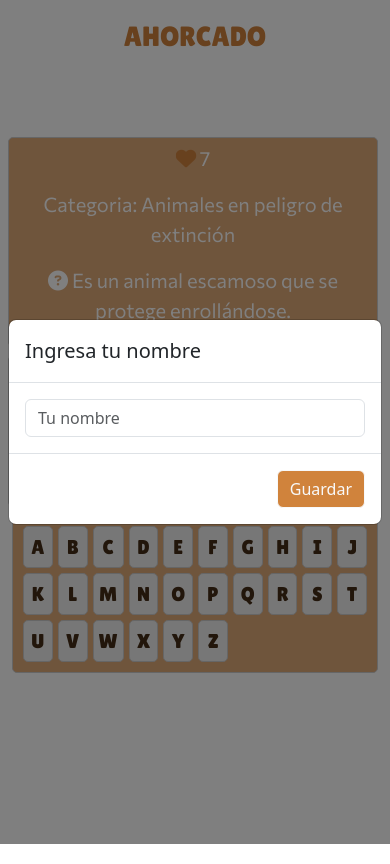
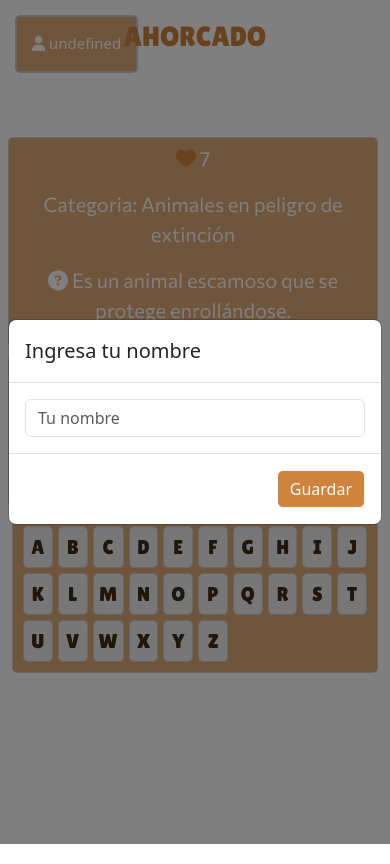
Before and after one commit to Joel26m/ahorcadoJuego, a plain HTML site: page index.html in a window 390 px wide. Both pictures are taken after a click on the button "Jugar". Drawn offline with nearby package versions, Linux system fonts and the light colour scheme; some packages are replaced by stand-ins of ours; a script that the page names is missing.

Commit message:
modificaciones agregadas

```diff
--- a/index.html
+++ b/index.html
@@ -19,20 +19,21 @@
     <title>Document</title>
 </head>
 <body>
-<section>
-
-</section>
     <div class="container" id="inicio-container">
-        <img src="img/TITULOU.png" alt="">
+        <img src="img/TITULOU.png" alt="" id="titulo">
         <button onclick="iniciarJuego()" class="botones">Jugar</button>
         <button onclick="mostrarInstrucciones()" class="botones">Instrucciones</button>
         <div id="instrucciones" style="display: none;">
             <p>Instrucciones</p>
         </div>
     </div>
+    <div id="nombre-usuario" style="display: none;">
+      <p id="nombre" ></p>
+  </div>
+    <div class="container" id="ahorcado-container" style="display:none">
 
-    <div class="container" id="ahorcado-container" style="display:none">
         <div class="row">
+
             <div class="col-sm-12 col-lg-6" id="h1_palabra">
                 <h1>AHORCADO</h1>
                 <p id="palabra"></p>
--- a/js/ahorcado.js
+++ b/js/ahorcado.js
@@ -77,15 +77,22 @@ function iniciarJuego() {
         solicitarNombreUsuario();
     }
 
-    // Oculta la sección de inicio
+
+  const nombre = document.getElementById("nombre");
+  nombre.innerHTML = `<i class='fa-solid fa-user'></i>  ${nombreUsuario}`;
+
     document.getElementById("inicio-container").style.display = "none";
 
     generarTeclado();
-    // Muestra la sección del juego
+
     document.getElementById("ahorcado-container").style.display = "block";
+
+    document.getElementById("nombre-usuario").style.display = "block";
+
 
     // Inicializa la interfaz del juego
     actualizarInterfaz();
+    guardarEnLocalStorage();
 }
 function mostrarInstrucciones() {
     // Muestra la sección de instrucciones
--- a/js/function.js
+++ b/js/function.js
@@ -1,4 +1,4 @@
-let nombreUsuario = null;
+let nombreUsuario;
 function solicitarNombreUsuario() {
     // Muestra el modal
     $('#nombreUsuarioModal').modal('show');
@@ -64,6 +64,7 @@ function guardarEnLocalStorage() {
 function recuperarDeLocalStorage() {
     palabraSecreta = localStorage.getItem('palabraSecreta') || palabraSecreta;
     palabraEnProceso = localStorage.getItem('palabraEnProceso') || palabraEnProceso;
+    intentosRestantes = localStorage.getItem('intentosRestantes') || intentosRestantes;
     //letrasUtilizadas = JSON.parse(localStorage.getItem('letrasUtilizadas')) || [];
     nombreUsuario = localStorage.getItem('nombreUsuario') || nombreUsuario;
     palabraSeleccionada.pista = localStorage.getItem('pista') || palabraSeleccionada.pista;
@@ -77,4 +78,5 @@ function limpiarLocalStorage() {
     localStorage.removeItem('categoria');
 
 
+
 }
--- a/style.css
+++ b/style.css
@@ -124,13 +124,27 @@ body {
 
 }
 
+
+#nombre-usuario{
+    border: 2px solid #ccc;
+    display: flex;
+    position: absolute;
+    top: 10px;
+    margin-left: 30px;
+    font-size: 18px;
+    color: var(--colorText);
+    border-radius: 5px;
+    padding: 15px 15px 0px 15px;
+    background-color: var(--bg_colum);
+}
+
 .botones{
     font-size: 20px;
     border: none;
     width: 150px;
-    height: 40px;
+    height: 45px;
     background-color: var(--bg_colum);
-    margin-top: 10px;
+    margin-top: 15px;
     border-radius: 5px;
     animation: entrada 1s ease-out;
     font-family: var(--fontText);
@@ -186,5 +200,15 @@ body {
         grid-template-columns: repeat(10, 1fr);
     }
 
+    #nombre-usuario{
+        top: 15px;
+        font-size: 15px;
+        margin-left: 15px;
+    }
+
+    #titulo{
+        width: 400px;
+        height: 70px;
+    }
 
 }
```
